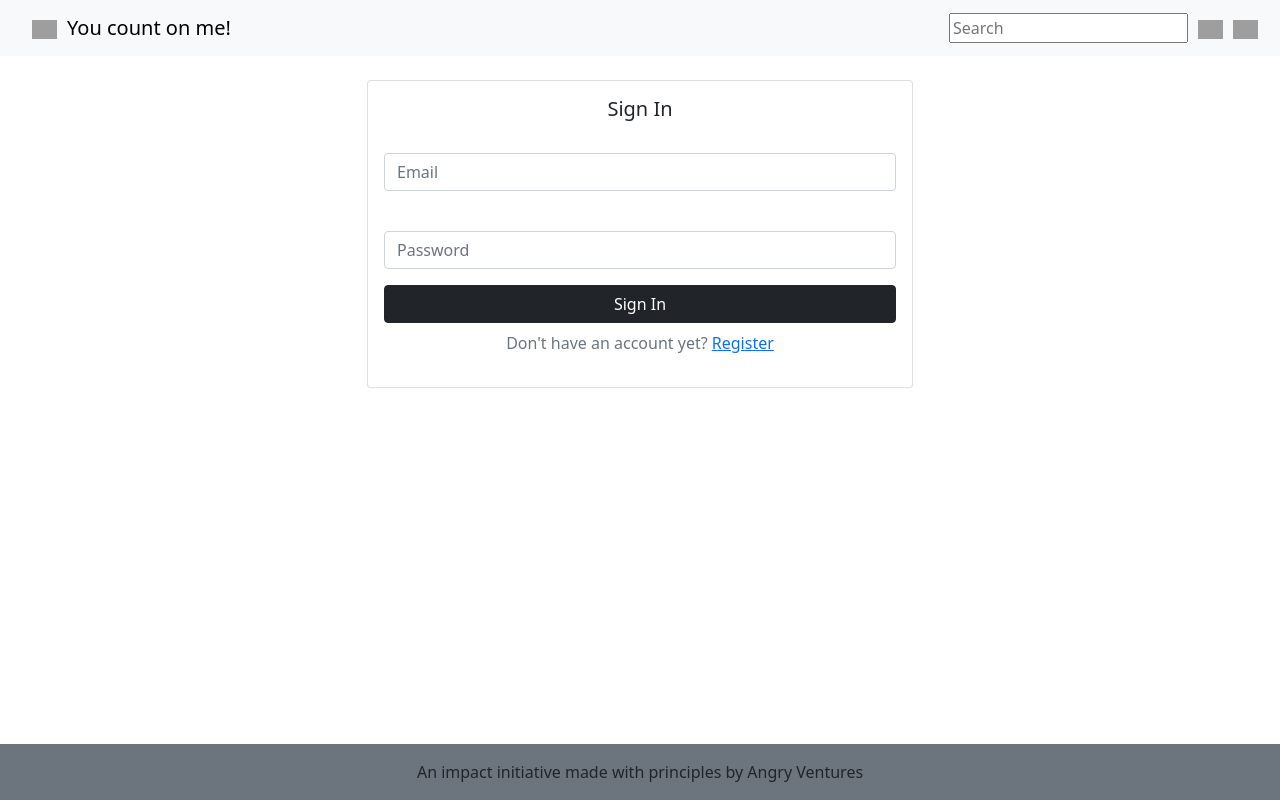
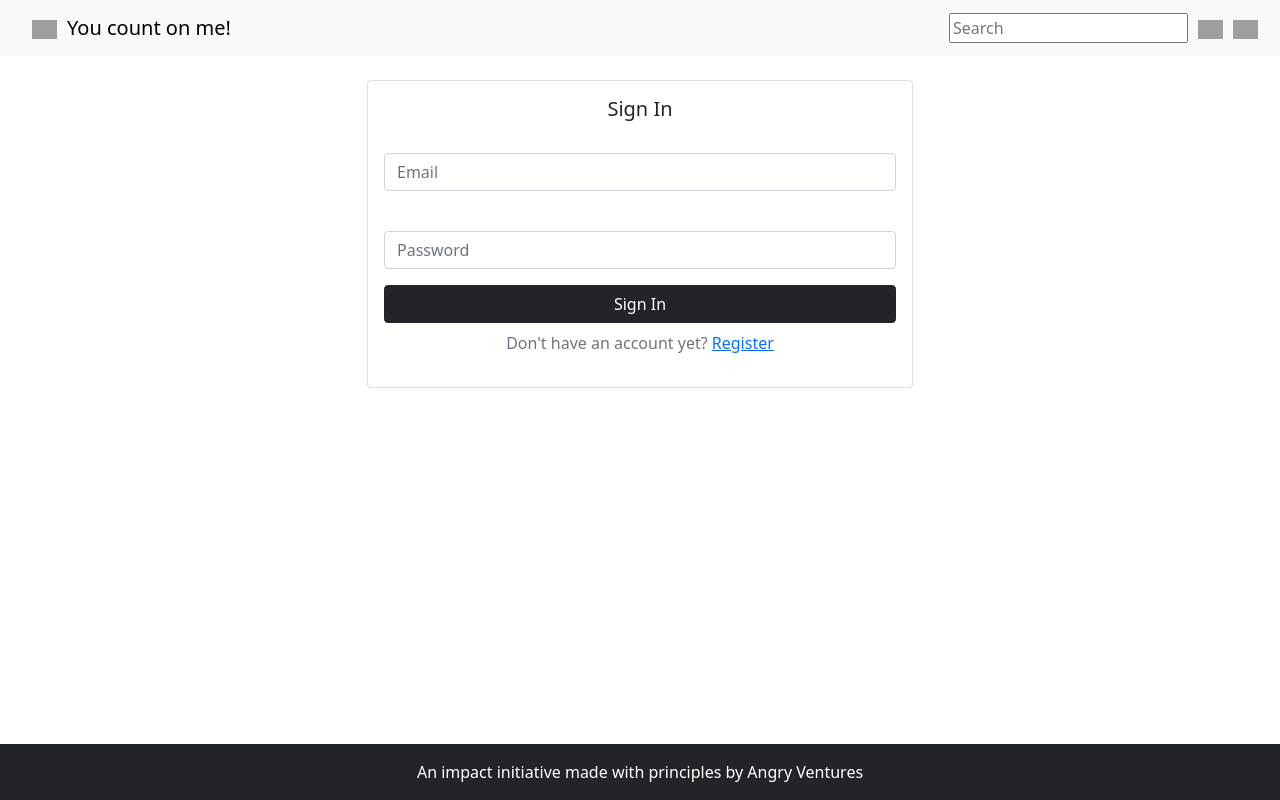
Before and after one commit to milenefukuda/count-on-me-frontend, a React (Create React App) app: page /user/login in a window 1280 px wide. Built offline with nearby package versions, Linux system fonts and the light colour scheme; grey boxes are pictures that could not be loaded.

Commit message:
ajuste de cor

```diff
--- a/src/components/Footer/index.js
+++ b/src/components/Footer/index.js
@@ -1,8 +1,15 @@
 export function Footer() {
   return (
     <>
-      <footer style={{ position: "fixed", bottom: 0, width: "100%" }}>
-        <div className="bg-secondary text-center p-3">
+      <footer
+        style={{
+          position: "fixed",
+          bottom: 0,
+          width: "100%",
+          backgroundColor: "#302E2F",
+        }}
+      >
+        <div className="bg-dark text-center text-white p-3">
           An impact initiative made with principles by Angry Ventures
         </div>
       </footer>
--- a/src/pages/Login/index.js
+++ b/src/pages/Login/index.js
@@ -66,7 +66,11 @@ export function Login() {
                     />
                   </div>
                   <div className="d-grid gap-2">
-                    <button type="submit" className="btn btn-dark">
+                    <button
+                      type="submit"
+                      className="btn btn-dark"
+                      //  style={{ backgroundColor: "#302E2F" }}
+                    >
                       Sign In
                     </button>
                   </div>
```
